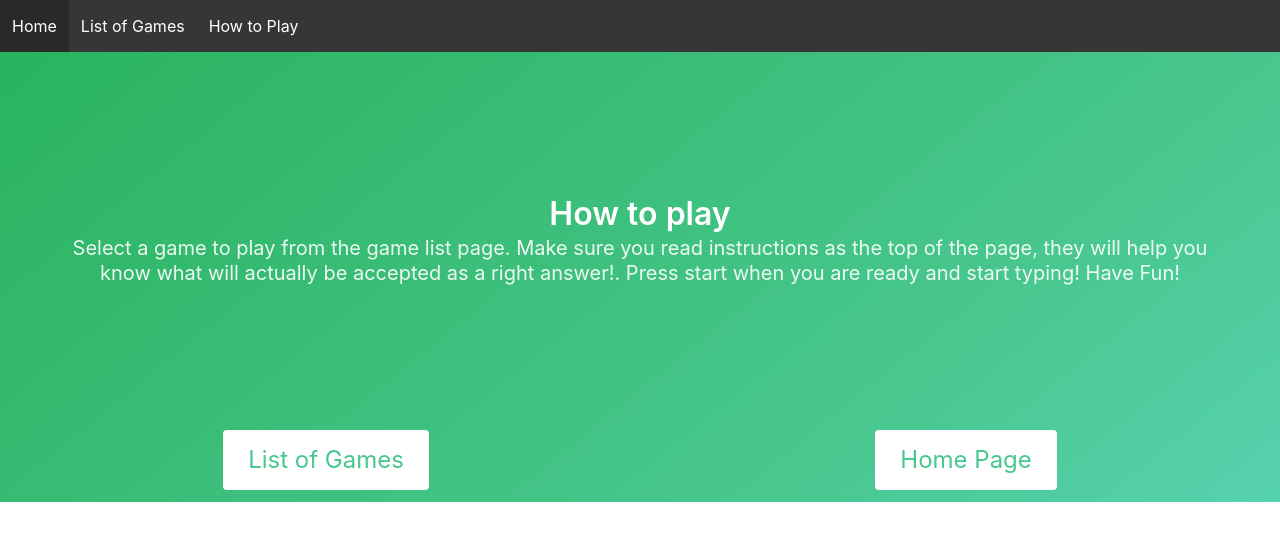
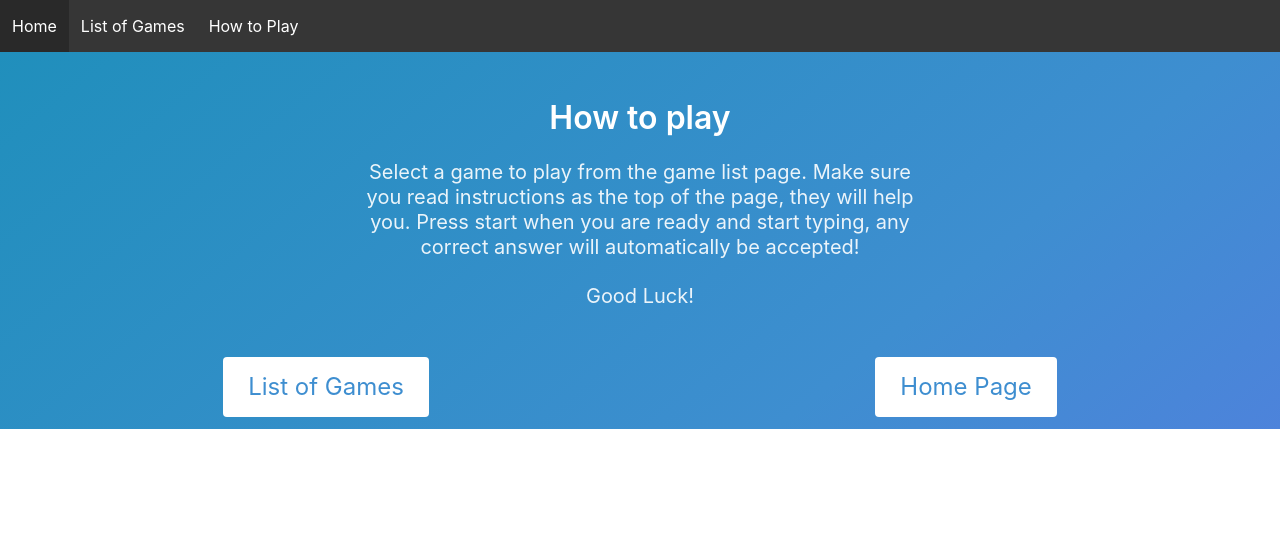
Before and after one commit to Mvcampbell3/time-score-frontend, an Angular app in the folder client/: page / in a window 1280 px wide. Both pictures are taken after a click on the link "How to Play". Shown: the top 540 px of the page. Built offline with nearby package versions, Linux system fonts and the light colour scheme.

Commit message:
instruction page re-adj

```diff
--- a/client/src/app/instructions/instructions.component.html
+++ b/client/src/app/instructions/instructions.component.html
@@ -1,17 +1,25 @@
-<div class="hero is-medium is-bold is-success">
+<div class="hero is-bold is-info">
   <div class="hero-body">
-    <p class="title has-text-centered">How to play</p>
-    <p class="subtitle has-text-centered">Select a game to play from the game list page. Make sure you read instructions
-      as the top of the page, they will help you know what will actually be accepted as a right answer!. Press start
-      when you are ready and start typing! Have Fun!</p>
+    <div class="container">
+      <p class="title has-text-centered">How to play</p>
+      <div class="columns">
+        <div class="column is-half is-offset-one-quarter">
+          <p class="subtitle has-text-centered is-5">Select a game to play from the game list page. Make sure you read
+            instructions as the top of the page, they will help you. Press start when you are ready and start typing,
+            any correct answer will automatically be accepted!</p>
+        </div>
+      </div>
+      <p class="subtitle has-text-centered">Good Luck!</p>
+    </div>
+
   </div>
   <div class="hero-footer">
     <div class="level mb-3">
       <div class="level-item">
-        <button class="button is-inverted is-success is-large" (click)='toGamesList()'>List of Games</button>
+        <button class="button is-inverted is-info is-large" (click)='toGamesList()'>List of Games</button>
       </div>
       <div class="level-item">
-        <button class="button is-inverted is-success is-large" (click)='toHomePage()'>Home Page</button>
+        <button class="button is-inverted is-info is-large" (click)='toHomePage()'>Home Page</button>
       </div>
     </div>
   </div>
```
